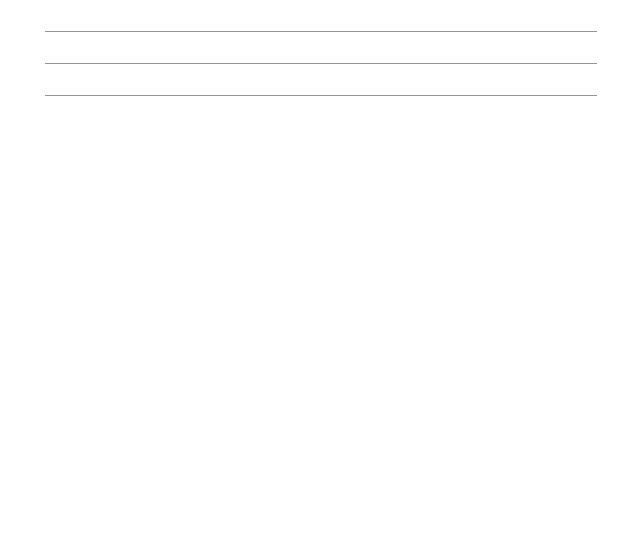
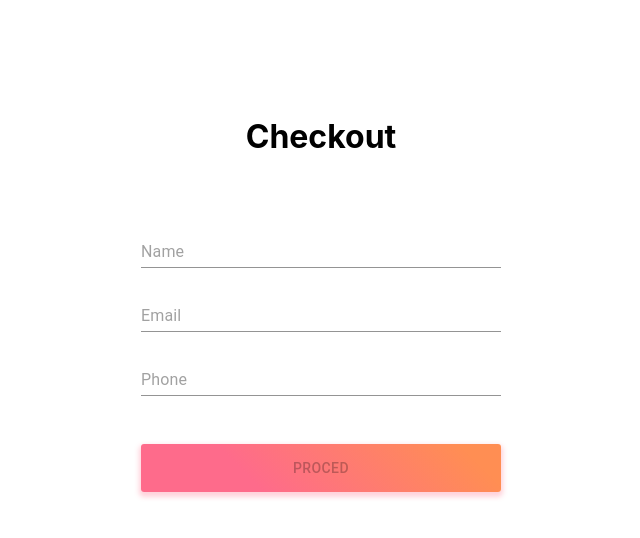
Before and after one commit to grigory-lapshin/strelka-test, a React (Create React App) app: page /checkout in a window 1280 px wide. Shown: the top 538 px of the page, without its empty margins (319-959 px from the left). Built offline with nearby package versions, Linux system fonts and the light colour scheme.

Commit message:
feat: checkout

```diff
--- a/src/Pages/Checkout.js
+++ b/src/Pages/Checkout.js
@@ -2,10 +2,13 @@ import React from 'react';
 import { connect } from 'react-redux';
 import { styled } from '@material-ui/styles';
 import { Container, TextField } from '@material-ui/core';
-import { Field, reduxForm } from 'redux-form';
+import {
+  Field, reduxForm, submit as submitAction, isPristine, isInvalid,
+} from 'redux-form';
 import Header1 from '../components/Header1';
 import LinkedButton from '../components/LinkedButton';
 import { checkout } from '../actions';
+import submit from '../actions/submit';
 
 const CenteredContainer = styled(Container)({
   padding: '6em',
@@ -26,36 +29,53 @@ const FieldsContainer = styled('div')({
   marginBottom: '2em',
 });
 
-const ContactFormTemplate = ({ handleSubmit }) => (
+const FieldTemplate = styled(TextField)({ margin: '1em 0' });
+
+const renderField = ({
+  input, label, type, meta: { touched, error },
+}) => (
+  <>
+    <FieldTemplate {...input} placeholder={label} type={type} error={!!error} />
+    {touched && error && <span>{error}</span>}
+  </>
+);
+
+const ContactFormTemplate = ({ handleSubmit, error }) => (
   <From autoComplete="off" onSubmit={handleSubmit}>
     <FieldsContainer>
-      <Field name="Name" component={TextField} />
-      <Field name="Email" component={TextField} />
-      <Field name="NaEmailme" component={TextField} />
+      <Field name="name" label="Name" component={renderField} type="text" />
+      <Field name="email" label="Email" component={renderField} type="email" />
+      <Field name="phone" label="Phone" component={renderField} type="text" />
+      {error && <strong>{error}</strong>}
     </FieldsContainer>
   </From>
 );
 
 const ContactForm = reduxForm({
   form: 'contact',
+  onSubmit: submit,
 })(ContactFormTemplate);
 
-const Checkout = ({ checkout = () => {} }) => (
+const CheckoutButton = ({ onSubmit, disabled }) => (
+  <LinkedButton onClick={onSubmit} disabled={disabled}>
+    Proced
+  </LinkedButton>
+);
+
+const Checkout = ({ onSubmit, pristine, invalid }) => (
   <CenteredContainer>
     <Header1>Checkout</Header1>
-    <ContactForm onSubmit={values => console.log(values)} />
-    <LinkedButton to="/thnx" onClick={() => checkout()}>
-      Checkout
-    </LinkedButton>
+    <ContactForm />
+    <CheckoutButton onSubmit={onSubmit} disabled={pristine} invalid={invalid} />
   </CenteredContainer>
 );
 
-export default () => {
-  console.log(ContactForm);
-  return <ContactForm />;
-};
+const mapDispatchToProps = dispatch => ({
+  checkout,
+  onSubmit: () => dispatch(submitAction('contact')),
+});
 
-// export default connect(
-//   state => state,
-//   { checkout },
-// )(Checkout);
+export default connect(
+  state => ({ pristine: isPristine('contact')(state), invalid: isInvalid('contact')(state) }),
+  mapDispatchToProps,
+)(Checkout);
--- /dev/null
+++ b/src/actions/submit.js
@@ -0,0 +1,32 @@
+import { SubmissionError } from 'redux-form';
+
+function validateEmail(email) {
+  const re = /^(([^<>()\[\]\\.,;:\s@"]+(\.[^<>()\[\]\\.,;:\s@"]+)*)|(".+"))@((\[[0-9]{1,3}\.[0-9]{1,3}\.[0-9]{1,3}\.[0-9]{1,3}\])|(([a-zA-Z\-0-9]+\.)+[a-zA-Z]{2,}))$/;
+  return re.test(String(email).toLowerCase());
+}
+
+function validatePhone(phone) {
+  const re = /(\+7|8)[- _]*\(?[- _]*(\d{3}[- _]*\)?([- _]*\d){7}|\d\d[- _]*\d\d[- _]*\)?([- _]*\d){6})/g;
+  return re.test(String(phone).toLowerCase());
+}
+
+export default function submit(values) {
+  if (values.name && values.name.length < 4) {
+    throw new SubmissionError({
+      name: 'Name is too short',
+      _error: 'Wrong format!',
+    });
+  } else if (values.email && !validateEmail(values.email)) {
+    throw new SubmissionError({
+      email: 'Wrong email',
+      _error: 'Wrong format!',
+    });
+  } else if (values.phone && !validatePhone(values.phone)) {
+    throw new SubmissionError({
+      phone: 'Wrong phone',
+      _error: 'Wrong format!',
+    });
+  } else {
+    console.log(`You submitted:\n\n${JSON.stringify(values, null, 2)}`);
+  }
+}
--- a/src/components/LinkedButton.js
+++ b/src/components/LinkedButton.js
@@ -1,15 +1,26 @@
 import React from 'react';
 import { withRouter } from 'react-router-dom';
+import { connect } from 'react-redux';
+import { isValid, getFormValues } from 'redux-form';
 import GradientButton from './GradientButton';
+import { checkout } from '../actions';
 
 const CheckoutButtonTemplate = ({
-  history, to, onClick, children, disabled,
+  history,
+  to,
+  onClick,
+  children,
+  disabled,
+  valid,
+  checkout,
+  values,
 }) => (
   <GradientButton
     disabled={disabled}
     onClick={(event) => {
       if (onClick) onClick(event);
-      history.push(to);
+      if (valid && checkout) checkout();
+      if (to) history.push(to);
     }}
   >
     {children}
@@ -18,4 +29,11 @@ const CheckoutButtonTemplate = ({
 
 const CheckoutButton = withRouter(CheckoutButtonTemplate);
 
-export default CheckoutButton;
+export default connect(
+  state => ({ valid: isValid('contact')(state), values: getFormValues('contact')(state) }),
+  {
+    checkout,
+  },
+)(CheckoutButton);
+
+// export default CheckoutButton;
```
